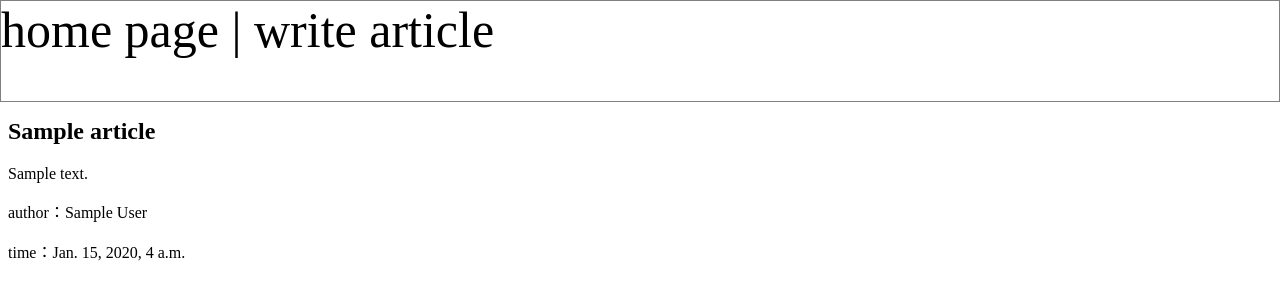
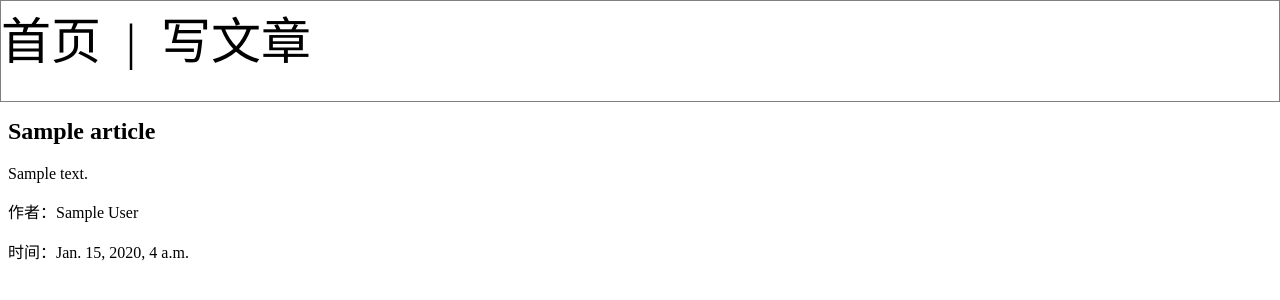
Before and after one commit to caijunyi08/blogsystem, a Django app: page /article/1 in a window 1280 px wide. Shown: the top 300 px of the page. Run offline with Django 3.2, Linux system fonts and the light colour scheme; tables that the repository leaves empty hold one stand-in row (values such as "Sample post").

Commit message:
Update article.html

```diff
--- a/blogproject/blog/template/blog/article.html
+++ b/blogproject/blog/template/blog/article.html
@@ -1,5 +1,5 @@
 <!DOCTYPE html>
-<html lang="en">
+<html lang="zh">
 <head>
     <meta charset="UTF-8">
     <title>{{title}}</title>
@@ -63,9 +63,9 @@
 </head>
 <body>
 <nav id="top">
-    <a href="/">home page</a> |
-
-    <a href="/edit">write article</a>
+    <a href="/">首页</a>
+     &nbsp;|&nbsp
+    <a href="/edit">写文章</a>
 </nav>
 <br>
 <br>
@@ -75,8 +75,8 @@
 <article>
 <h1>{{title}}</h1>
 <p>{{body}}</p>
-<p>author：{{author}}</p>
-<p>time：{{time}}</p>
+<p>作者：{{author}}</p>
+<p>时间：{{time}}</p>
 </article>
 </body>
 </html>
```
